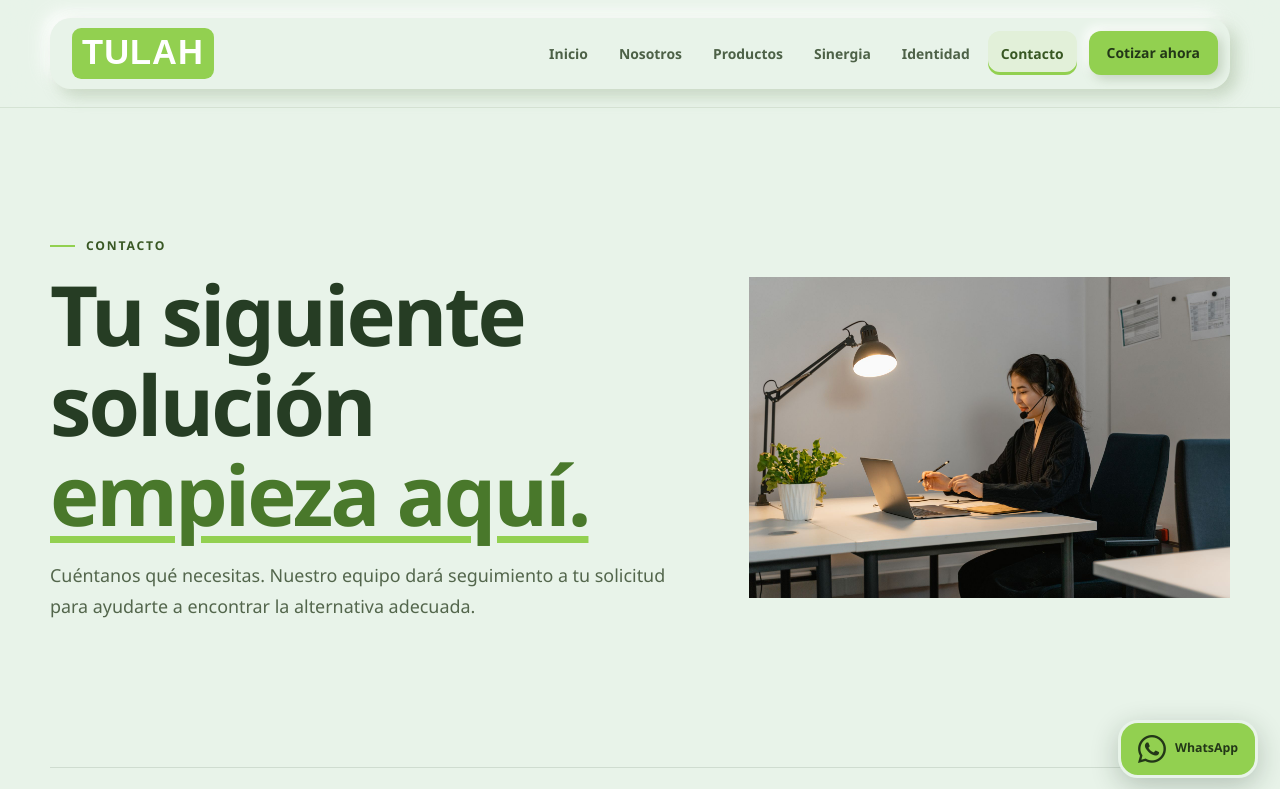
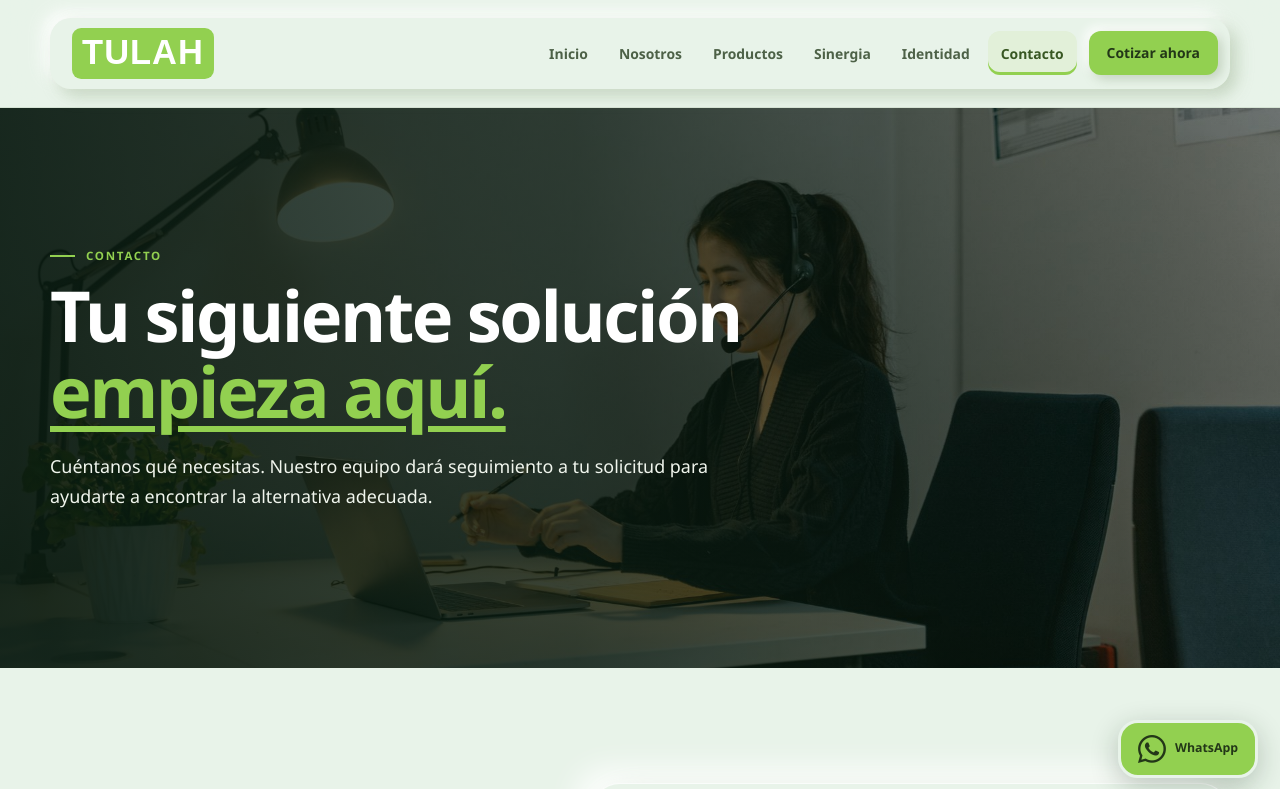
Before and after one commit to MiguelIONET/Tulah, a plain HTML site: page contacto.html in a window 1280 px wide. Shown: the top 789 px of the page. Drawn offline with Linux system fonts and the light colour scheme.

Commit message:
Add files via upload

```diff
--- a/css/brand.css
+++ b/css/brand.css
@@ -77,6 +77,52 @@ hero-video.is-playing video, hero-video.has-played video { opacity: 1; }
   .brand-line .brand-badge { width: 100%; }
   .brand-core > img { width: 78px; margin-bottom: 5px; }
 }
+/* Photographic heroes for interior pages. */
+.page-hero-photo.section-shell {
+  position: relative;
+  isolation: isolate;
+  width: 100%;
+  min-height: 560px;
+  padding: 90px max(20px, calc((100% - 1180px) / 2));
+  display: flex;
+  align-items: center;
+  overflow: hidden;
+  border: 0;
+  background: #172b19;
+  color: #fff;
+}
+.page-hero-photo > .page-hero-background {
+  position: absolute;
+  inset: 0;
+  z-index: -2;
+  width: 100%;
+  height: 100%;
+  object-fit: cover;
+  object-position: center 45%;
+  pointer-events: none;
+}
+.page-hero-photo::before {
+  content: '';
+  position: absolute;
+  inset: 0;
+  z-index: -1;
+  background: linear-gradient(90deg, rgba(8,26,16,.90), rgba(8,26,16,.75) 45%, rgba(8,26,16,.28)), linear-gradient(0deg, rgba(8,26,16,.22), transparent);
+  pointer-events: none;
+}
+.page-hero-photo > div:first-child { width: 100%; max-width: 850px; }
+.page-hero-photo h1 { font-size: clamp(2.6rem, 5.5vw, 5rem); }
+.page-hero-photo h1 em { color: var(--brand-lime); text-decoration: none; }
+.page-hero-photo p { max-width: 650px; color: #f0f5ed; font-size: 1.08rem; }
+.page-hero-photo .eyebrow { color: var(--brand-lime); font-size: .72rem; }
+.page-hero-photo .button-secondary { background: var(--brand-lime); color: #233718; border: 1px solid var(--brand-lime); box-shadow: none; }
+.page-hero-photo .button-secondary:hover { background: #b4e485; }
+.page-hero-photo :focus-visible { outline-color: #fff; }
+@media (max-width: 640px) {
+  .page-hero-photo.section-shell { min-height: 480px; padding-block: 65px; }
+  .page-hero-photo::before { background: rgba(8,26,16,.76); }
+  .page-hero-photo > .page-hero-background { object-position: 60% center; }
+}
+
 /* Supplied partner artwork: preserve original colors, aspect ratios and files. */
 .partner-directory { display: grid; grid-template-columns: repeat(6,minmax(0,1fr)); gap: 18px; }
 .partner-logo { margin: 0; min-width: 0; min-height: 132px; padding: 20px 14px 14px; display: flex; flex-direction: column; align-items: center; justify-content: center; gap: 14px; border: 1px solid rgba(56,87,35,.1); border-radius: 18px; background: #fff; box-shadow: var(--raised-small,0 10px 28px rgba(56,87,35,.07)); }
--- a/css/styles.css
+++ b/css/styles.css
@@ -177,6 +177,8 @@ blockquote { margin: 31px 0 0; padding: 24px 0 24px 28px; border-left: 3px solid
 .product-card { min-height: 500px; padding: 29px; border-radius: var(--radius-md); display: flex; flex-direction: column; background: var(--surface); box-shadow: var(--raised-small); }
 .product-icon { width: 62px; height: 62px; margin-bottom: 32px; border-radius: 17px; display: grid; place-items: center; color: var(--accent); box-shadow: var(--pressed); }
 .product-icon svg { width: 32px; height: 32px; }
+.product-image { width: 100%; height: 210px; flex: 0 0 auto; margin-bottom: 25px; padding: 12px; display: grid; place-items: center; overflow: hidden; border-radius: 17px; background: #fff; box-shadow: var(--pressed); }
+.product-image img { display: block; width: 100%; height: 100%; min-height: 0; object-fit: contain; border-radius: 10px; }
 .card-kicker { margin-bottom: 8px; color: var(--green); font-size: .68rem; font-weight: 800; letter-spacing: .1em; text-transform: uppercase; }
 .product-card h2 { margin-bottom: 13px; font-size: 1.55rem; }
 .product-card > p:not(.card-kicker) { font-size: .9rem; line-height: 1.55; }
--- a/js/components.js
+++ b/js/components.js
@@ -16,8 +16,8 @@
         <a class="skip-link" href="#contenido">Saltar al contenido</a>
         <header class="site-header">
           <div class="nav-shell">
-            <a class="brand" href="index.html" aria-label="Tulah — Inicio">
-              <img src="assets/logo-tulah.svg" alt="Tulah" width="148" height="48">
+            <a class="brand" href="index.html" aria-label="TULAH — Inicio">
+              <img src="assets/logo-tulah.svg" alt="TULAH" width="148" height="48">
             </a>
             <button class="menu-toggle" type="button" aria-expanded="false" aria-controls="main-menu">
               <span class="sr-only">Abrir menú</span><i class="bi bi-list" aria-hidden="true"></i>
@@ -51,7 +51,7 @@
         <footer class="site-footer">
           <div class="footer-grid">
             <div class="footer-brand">
-              <img src="assets/logo-tulah.svg" alt="Tulah" width="148" height="48">
+              <img src="assets/logo-tulah.svg" alt="TULAH" width="148" height="48">
               <p>Equipo de seguridad y automatización industrial, regalos, globos y más.</p>
               <a class="footer-phone" href="tel:+528114744867">${data.displayPhone}</a>
             </div>
@@ -59,7 +59,7 @@
             <div><h2>Soluciones</h2><ul><li><a href="productos.html?q=proteccion">Protección personal</a></li><li><a href="productos.html?q=seguridad">Seguridad industrial</a></li><li><a href="productos.html?q=automatizacion">Automatización</a></li><li><a href="productos.html?q=promocionales">Regalos y promocionales</a></li><li><a href="productos.html?q=eventos">Eventos corporativos</a></li></ul></div>
             <div><h2>Hablemos</h2><p>${data.location}<br>Atención a la región Noreste</p><p><a href="mailto:juan.salinas@tulah.mx">juan.salinas@tulah.mx</a><br><a href="mailto:viridiana@tulah.mx">viridiana@tulah.mx</a></p><a class="text-link" href="contacto.html">Solicitar asesoría <span aria-hidden="true"><i class="bi bi-arrow-right" aria-hidden="true"></i></span></a></div>
           </div>
-          <div class="footer-bottom"><p>© ${new Date().getFullYear()} Tulah. Todos los derechos reservados.</p><p>Seguridad que acompaña.</p></div>
+          <div class="footer-bottom"><p>© ${new Date().getFullYear()} TULAH. Todos los derechos reservados.</p><p>Seguridad que acompaña.</p></div>
         </footer>`;
     }
   }
@@ -67,8 +67,8 @@
   class WhatsAppFloat extends HTMLElement {
     connectedCallback() {
       const page = currentFile().replace('.html', '').replace('index', 'inicio');
-      const message = `Hola Tulah, visité la página de ${page} y quisiera recibir asesoría.`;
-      this.innerHTML = `<a class="whatsapp-float" href="${utils.buildWhatsAppUrl(message)}" target="_blank" rel="noopener" aria-label="Contactar a Tulah por WhatsApp"><i class="bi bi-whatsapp" aria-hidden="true"></i><span>WhatsApp</span></a>`;
+      const message = `Hola TULAH, visité la página de ${page} y quisiera recibir asesoría.`;
+      this.innerHTML = `<a class="whatsapp-float" href="${utils.buildWhatsAppUrl(message)}" target="_blank" rel="noopener" aria-label="Contactar a TULAH por WhatsApp"><i class="bi bi-whatsapp" aria-hidden="true"></i><span>WhatsApp</span></a>`;
     }
   }
 
@@ -126,10 +126,10 @@
       this.querySelector('.catalog-summary').textContent = `${products.length} ${products.length === 1 ? 'solución encontrada' : 'soluciones encontradas'}`;
       this.querySelector('.catalog-grid').innerHTML = products.length ? products.map((product) => `
         <article class="product-card" id="${product.id}">
-          <div class="product-icon">${icon(product.icon)}</div><p class="card-kicker">${escapeHtml(product.group)}</p><h2>${escapeHtml(product.name)}</h2><p>${escapeHtml(product.description)}</p>
+          <div class="product-image"><img src="assets/productos/${escapeHtml(product.id)}.jpg" alt="${escapeHtml(product.name)}" width="256" height="256" loading="lazy" decoding="async"></div><p class="card-kicker">${escapeHtml(product.group)}</p><h2>${escapeHtml(product.name)}</h2><p>${escapeHtml(product.description)}</p>
           <ul>${product.items.map((item) => `<li>${escapeHtml(item)}</li>`).join('')}</ul>
           ${productBrands(product.id)}
-          <a class="card-action" target="_blank" rel="noopener" href="${utils.buildWhatsAppUrl(`Hola Tulah, deseo cotizar productos de ${product.name}.`)}">Solicitar cotización <span aria-hidden="true"><i class="bi bi-arrow-up-right" aria-hidden="true"></i></span></a>
+          <a class="card-action" target="_blank" rel="noopener" href="${utils.buildWhatsAppUrl(`Hola TULAH, deseo cotizar productos de ${product.name}.`)}">Solicitar cotización <span aria-hidden="true"><i class="bi bi-arrow-up-right" aria-hidden="true"></i></span></a>
         </article>`).join('') : `<div class="empty-state"><div class="product-icon">${icon('grid')}</div><h2>No encontramos coincidencias</h2><p>Prueba con otra palabra o consulta todo el catálogo.</p><button class="button button-secondary" type="button">Limpiar búsqueda</button></div>`;
       this.highlightVisibleCards();
       this.querySelector('.empty-state button')?.addEventListener('click', () => {
@@ -172,7 +172,7 @@
           return;
         }
         const company = values.company ? `\nEmpresa: ${values.company}` : '';
-        const message = `Hola Tulah, soy ${values.name}.${company}\nCorreo: ${values.email}\n\nSolicitud: ${values.message}`;
+        const message = `Hola TULAH, soy ${values.name}.${company}\nCorreo: ${values.email}\n\nSolicitud: ${values.message}`;
         window.open(utils.buildWhatsAppUrl(message), '_blank', 'noopener,noreferrer');
       });
     }
```
Also changed, not shown: tests/catalog-browser.mjs (+1 -0 lines), docs/previews/hero-foto-contacto-1440.png (added), docs/previews/hero-foto-contacto-390.png (added), docs/previews/hero-foto-identidad-1440.png (added), docs/previews/hero-foto-identidad-390.png (added), docs/previews/hero-foto-nosotros-1440.png (added), docs/previews/hero-foto-nosotros-390.png (added), docs/previews/hero-foto-productos-1440.png (added), docs/previews/hero-foto-productos-390.png (added), docs/previews/hero-foto-sinergia-1440.png (added), docs/previews/hero-foto-sinergia-390.png (added), docs/previews/neumorfismo-productos-uniformes-1440.png, docs/previews/neumorfismo-productos-uniformes-390.png, docs/previews/neumorfismo-productos-uniformes-900.png.
